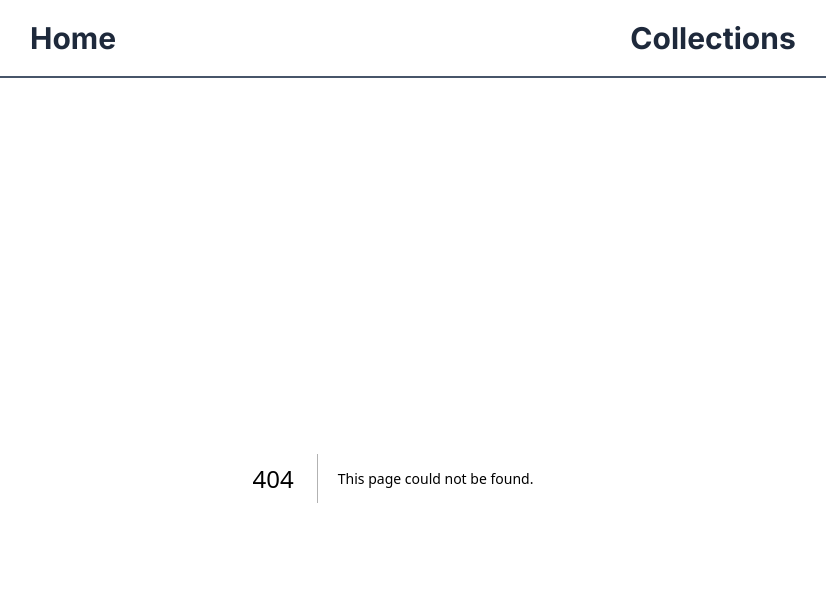
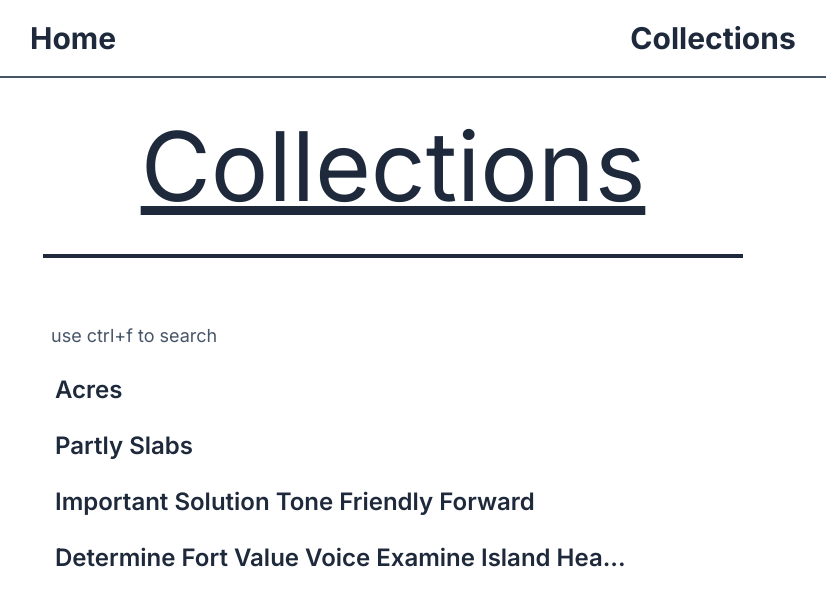
Before and after one commit to andikaraditya/next-blog, a Next.js app: page /collections in a window 1280 px wide. Before the commit this address had no page. Shown: the top 606 px of the page, without its empty margins (247-1073 px from the left). Built offline with nearby package versions, Linux system fonts and the light colour scheme.

Commit message:
add collection page

```diff
--- /dev/null
+++ b/app/collections/page.jsx
@@ -0,0 +1,38 @@
+import Header from "../components/Header";
+import data from "../data/db.json";
+import Link from "next/link";
+
+function renderTitle(title) {
+    if (title.length < 45) {
+        return title
+    } else {
+        return title.slice(0,45) + "..."
+    }
+}
+
+function CollectionPage() {
+    let shown = data
+    return (
+        <main className="flex flex-col items-stretch w-[700px] m-auto">
+            <Header
+            title="Collections"
+            />
+            <p className="mb-3 px-2 text-lg text-slate-600">use ctrl+f to search</p>
+            {shown.map((el, index) => {
+                return (
+                    <Link
+                    key={index}
+                    href={`/posts/${el.id}`}
+                    >
+                        <div
+                        className="border-4 rounded-lg border-white transition-all duration-200 hover:border-slate-800 p-2">
+                        <h2 className="text-2xl capitalize text-slate-800 font-semibold">{renderTitle(el.title)}</h2>
+                    </div>
+                    </Link>
+                )
+            })}
+        </main>
+    );
+}
+
+export default CollectionPage;
```
